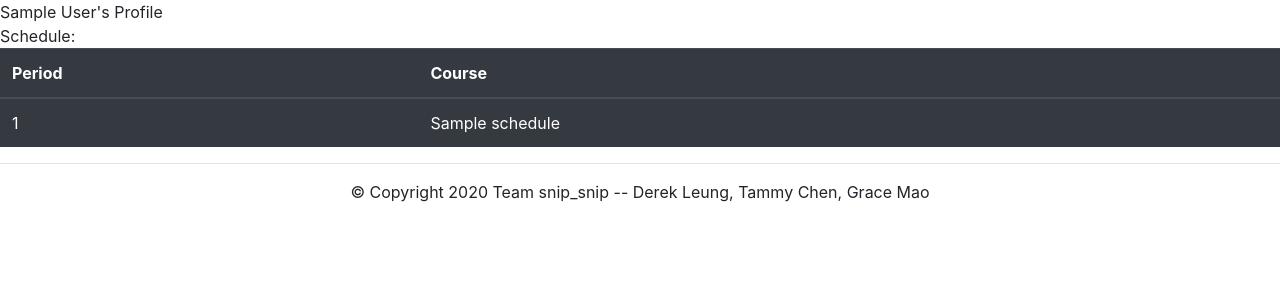
After one commit to DerekL27/Stuybook_prototype, a Flask app: template templates/profile.html in a window 1280 px wide. The commit adds this page. Shown: the top 300 px of the page. Run offline with Flask 2, Linux system fonts and the light colour scheme; the template is opened without the code that fills it: most values are stand-ins (such as "Sample title", 1, 10 or a date in 2020); some libraries are stand-ins or nearby versions.

Commit message:
did profile stuff

```diff
--- a/app.py
+++ b/app.py
@@ -2,7 +2,7 @@ from flask import Flask, render_template, request, redirect, url_for, session
 import urllib.request as urlrequest
 import json
 import sqlite3, os
-from utl.dbfunc import setup, createUser
+from utl.dbfunc import setup, createUser, getSchedule
 
 app = Flask(__name__)
 
@@ -88,7 +88,11 @@ def home():
 @app.route("/myprofile")
 def profile():
     """Returns profile page"""
-    return "Woah!"
+    c.execute("SELECT username, displayName FROM users WHERE userID = '{}'".format(session["userID"]))
+    bruh = c.fetchall()
+    schedule = getSchedule(c,session["userID"])
+    print(schedule)
+    return render_template('profile.html',username = bruh[0][0], displayName = bruh[0][1], schedule = schedule)
 
 @app.route("/logout")
 def logout():
--- a/doc/devlog.txt
+++ b/doc/devlog.txt
@@ -43,3 +43,4 @@ Fixed up navbar + made separate html file for it
 derekL -- 2020-01-11 18:20
 Did database stuff part 4: found way to put list into blob and fixed a broken url redirect in app.py
 Also did logout button
+Also made proto-profile page
--- a/templates/basenav.html
+++ b/templates/basenav.html
@@ -26,7 +26,7 @@
       	</li>
       </ul>
       <form class="form-inline my-2 my-lg-0" action="/logout">
-	       <a class="btn btn btn-danger btn-lg my-2 my-sm-0" href="/logout">Logout</a>
+	       <a class="btn btn btn-danger btn-lg my-2 my-sm-0" href="/logout"">Logout</a>
       </form>
     </div>
   </nav>
--- /dev/null
+++ b/templates/profile.html
@@ -0,0 +1,26 @@
+{% extends "base.html" %}
+{% block title %}  {{displayName}}'s Profile {% endblock %}
+
+{% block body %}
+{{displayName}}'s Profile
+<br>
+Schedule:
+<br>
+<table class="table table-dark">
+  <thead>
+    <tr>
+      <th scope="col">Period</th>
+      <th scope="col">Course</th>
+    </tr>
+  </thead>
+  <tbody>
+    {% for i in schedule %}
+    <tr>
+      <td> {{loop.index}} </td>
+      <td> {{i}} </td>
+    </tr>
+    {% endfor %}
+  </tbody>
+</table>
+
+{% endblock %}
--- a/utl/dbfunc.py
+++ b/utl/dbfunc.py
@@ -27,3 +27,7 @@ def createUser(c, username, password, displayname, email):
     nextIndex = int(countRows(c,"users"))
     c.execute("INSERT INTO users VALUES (?, ?, ?, ?, ?)",(nextIndex, email, username, password, displayname))
     c.execute("INSERT INTO schedules VALUES(?, ?)",(nextIndex,blobify([None,None,None,None,None,None,None,None,None,None])))
+
+def getSchedule(c,userID):
+    c.execute("SELECT schedule FROM schedules WHERE scheduleID = '{}'".format(userID))
+    return unblob(c.fetchall()[0][0])
```
